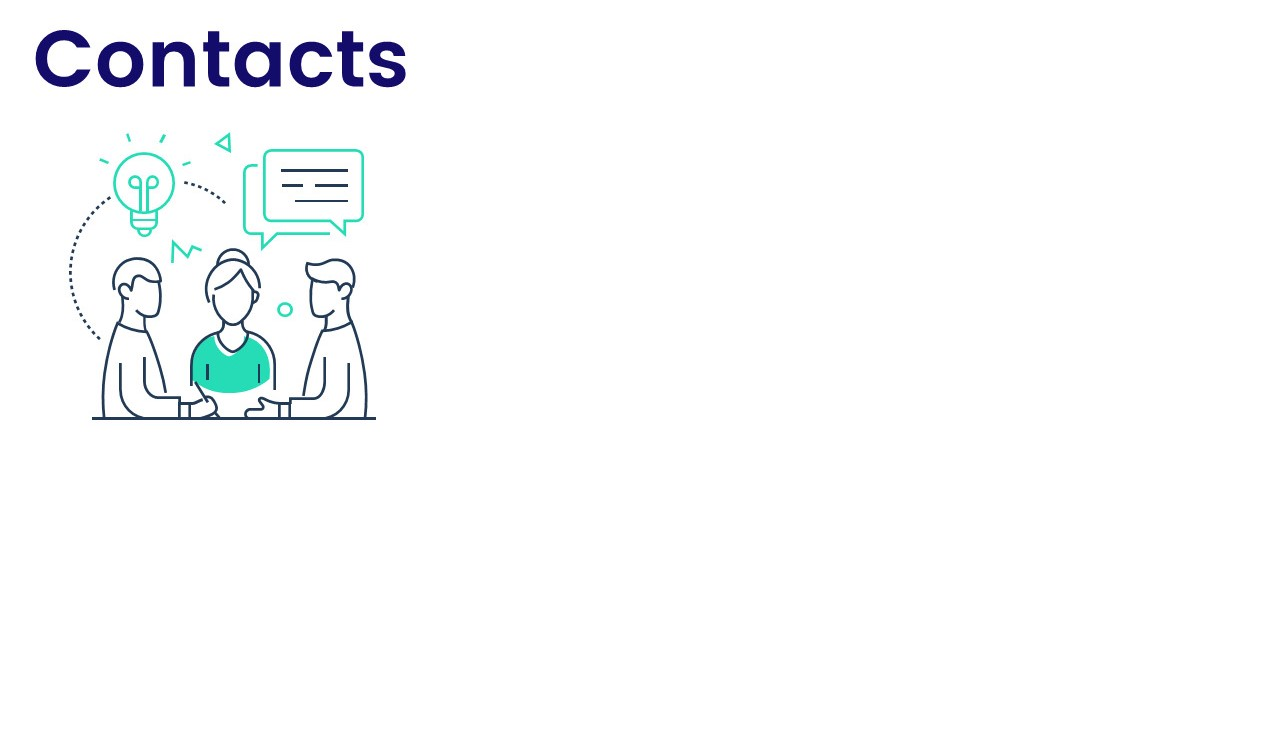
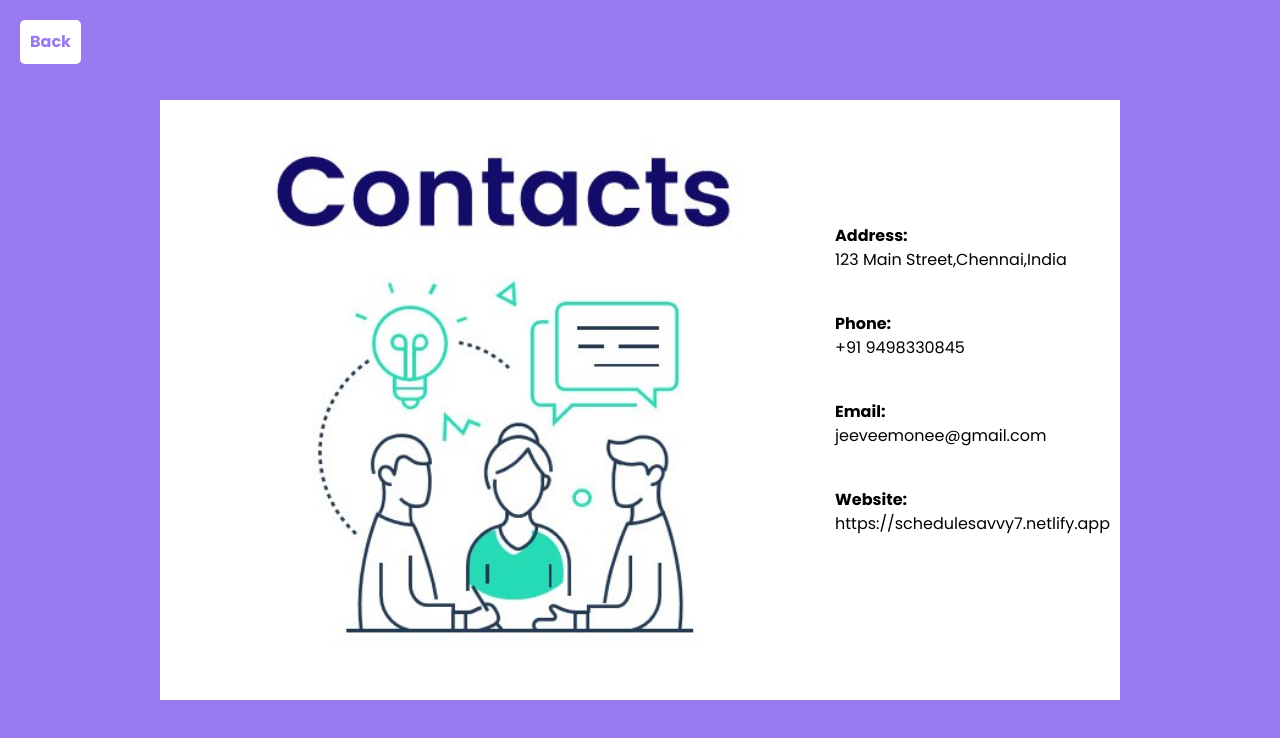
Before and after one commit to kalviumcommunity/S51_Jeeveeka_ScheduleSavvy, a React (Vite) app in the folder Frontend/: page /contactus in a window 1280 px wide. Shown: the top 738 px of the page. Built offline with nearby package versions, Linux system fonts and the light colour scheme.

Commit message:
completed contact page

```diff
--- a/Frontend/src/Components/Calendar.jsx
+++ b/Frontend/src/Components/Calendar.jsx
@@ -1,4 +1,4 @@
-import React, { useState, useEffect, useReducer } from 'react';
+import React, { useEffect, useReducer } from 'react';
 import '../Styles/Calendar.css';
 
 const Calendar = () => {
@@ -216,7 +216,6 @@ const Calendar = () => {
   };
 
   const handleEditEvent = (event) => {
-    // Handle editing event
     console.log('Editing event:', event);
   };
 
--- a/Frontend/src/Components/ContactUs.jsx
+++ b/Frontend/src/Components/ContactUs.jsx
@@ -1,10 +1,35 @@
-import React from 'react'
-import contactImage from '../assets/contact_us_image.jpg'
+import React from 'react';
+import contactImage from '../assets/contact_us_image.jpg';
+import '../Styles/ContactUs.css';
+import { Link } from 'react-router-dom';
 
 export default function ContactUs() {
   return (
-    <div>
-      <img src={contactImage} alt="contact_us" />
+    <div className="contact-container">
+      <Link to='/home'><button className='contact-back'>Back</button></Link>
+      <div className='contact-background'>
+        <div>
+          <img className="contact-image" src={contactImage} alt="contact_us" />
+        </div>
+        <div className="contact-info">
+          <div className="contact-info-item">
+            <strong>Address:</strong>
+            <p>123 Main Street,Chennai,India</p>
+          </div>
+          <div className="contact-info-item">
+            <strong>Phone:</strong>
+            <p>+91 9498330845</p>
+          </div>
+          <div className="contact-info-item">
+            <strong>Email:</strong>
+            <p>jeeveemonee@gmail.com</p>
+          </div>
+          <div className="contact-info-item">
+            <strong>Website:</strong>
+            <p>https://schedulesavvy7.netlify.app</p>
+          </div>
+        </div>
+      </div>
     </div>
-  )
+  );
 }
--- a/Frontend/src/Components/Navbar.jsx
+++ b/Frontend/src/Components/Navbar.jsx
@@ -14,7 +14,7 @@ export default function Navbar() {
                 <input className='navbar_input' type="radio" name="slider" id="close-btn"/>
                 <ul className="nav-links">
                 <label htmlFor="close-btn" className="navbar_btn navbar_close-btn"><i className="fas fa-times"></i></label>
-                <li className='navbar_li'><h6 className='navbar_headers'>Calender</h6></li>
+                <Link to='/home'><li className='navbar_li'><h6 className='navbar_headers'>Calender</h6></li></Link>
                 <li className='navbar_li'><h6 className='navbar_headers'>Myself</h6></li>
                 <li className='navbar_li'>
                     <h6 id='navbar_res2' className='navbar_headers'>Features</h6>
@@ -29,7 +29,7 @@ export default function Navbar() {
                         <header className='nav_header'>All-In-One Organizer</header>
                         <ul className="mega-links">
                             <li className='navbar_li'><h6 className='navbar_headers'>Social Media Dashboard</h6></li>
-                            <li className='navbar_li'><h6 className='navbar_headers'>Timer</h6></li>
+                            <Link to='/clock'><li className='navbar_li'><h6 className='navbar_headers'>Timer</h6></li></Link>
                             <li className='navbar_li'><h6 className='navbar_headers'>Challenges</h6></li>
                             <li className='navbar_li'><h6 className='navbar_headers'>Motivation</h6></li>
                         </ul>
@@ -49,8 +49,8 @@ export default function Navbar() {
                     <input className='navbar_input' type="checkbox" id="showDrop"/>
                     <label htmlFor="showDrop" className="mobile-item">More Info</label>
                     <ul className="navbar_dropmenu">
-                    <li className='navbar_li'><Link to='/aboutus'><h6 className='navbar_headers'>About Us</h6></Link></li>
-                    <li className='navbar_li'><h6 className='navbar_headers'>Contact Us</h6></li>
+                    <Link to='/aboutus'><li className='navbar_li'><h6 className='navbar_headers'>About Us</h6></li></Link>
+                    <Link to='/contactus'><li className='navbar_li'><h6 className='navbar_headers'>Contact Us</h6></li></Link>
                     <Link to='/feedback'><li className='navbar_li'><h6 className='navbar_headers'>Feedback</h6></li></Link>
                     </ul>
                 </li>
--- /dev/null
+++ b/Frontend/src/Styles/ContactUs.css
@@ -0,0 +1,81 @@
+.contact-container {
+  background-color: #9a7af1;
+  overflow: hidden;
+  position: fixed;
+  width: 100%;
+  height: 100%;
+  display: flex;
+  flex-direction: column;
+  justify-content: center;
+  align-items: center;
+}
+
+.contact-background {
+  background-color: white;
+  display: flex;
+  justify-content: center;
+  align-items: center;
+  padding: 10px;
+  width: 75%;
+  height: 75%;
+}
+
+.contact-image {
+  margin-left: 5vw;
+  height: 70vh;
+  max-width: 100%;
+}
+
+.contact-info {
+  margin-left: 5vw;
+}
+
+.contact-info-item {
+  margin-bottom: 5vh;
+}
+
+.contact-info-item strong {
+  display: block;
+  font-weight: bold;
+}
+
+.contact-back {
+  position: absolute;
+  top: 20px;
+  left: 20px;
+  padding: 10px;
+  background-color: #fff;
+  border: none;
+  border-radius: 5px;
+  color: #9a7af1;
+  font-weight: bold;
+  cursor: pointer;
+}
+
+.contact-back img {
+  width: 20px;
+  margin-right: 5px;
+}
+
+.contact-back:hover {
+  background-color: #010851;
+  color: #fff;
+}
+
+@media screen and (max-width: 430px) {
+  .contact-background {
+    width: 90%;
+    max-height: 90%;
+    overflow-y: auto;
+    overflow-x: hidden;
+  }
+
+  .contact-image {
+    display: none;
+  }
+
+  .contact-info {
+    margin-left: 0;
+    text-align: center;
+  }
+}
```
